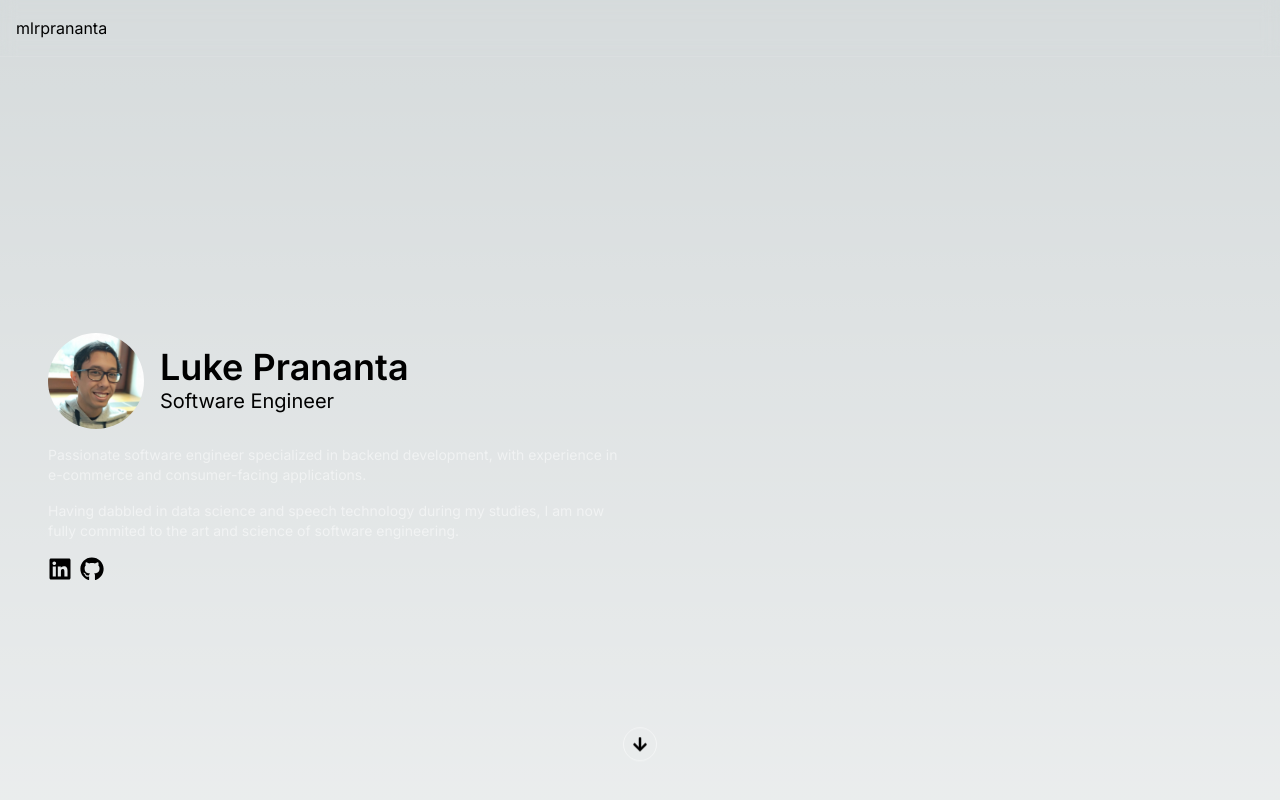
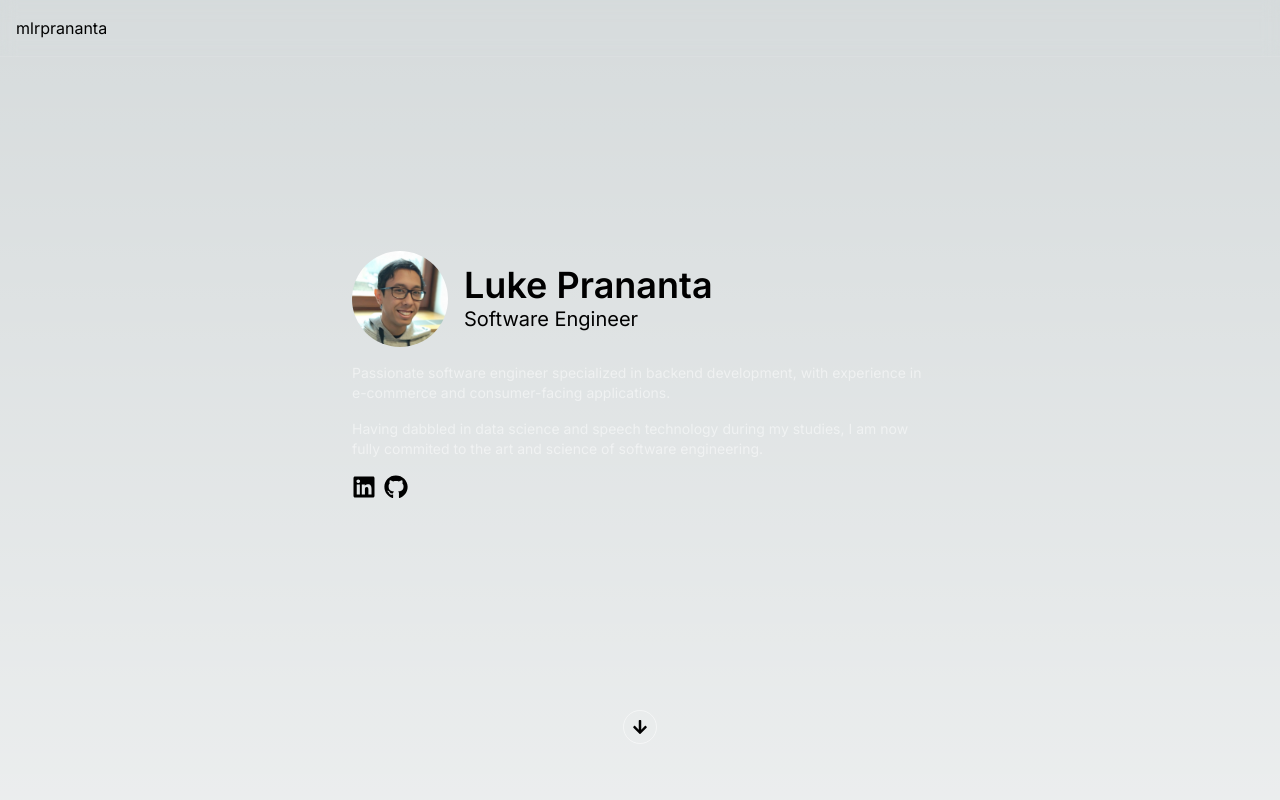
Before and after one commit to mlrprananta/mlrprananta.github.io, a Next.js app: page / in a window 1280 px wide. Shown: the top 800 px of the page. Built offline with nearby package versions, Linux system fonts and the light colour scheme.

Commit message:
Adjust hero section

```diff
--- a/components/Hero.tsx
+++ b/components/Hero.tsx
@@ -4,7 +4,8 @@ import Image from "next/image";
 
 export default function Hero() {
   return (
-    <div className="flex flex-col w-full min-h-screen p-12 md:justify-center">
+    <div className="flex flex-col w-full min-h-screen p-12 justify-center md:items-center">
+      <div className="grow"></div>
       <div className="">
         <div className="flex gap-x-4 my-2">
           <Image
@@ -38,10 +39,11 @@ export default function Hero() {
           </a>
         </div>
       </div>
-      <div className="absolute w-full bottom-8 left-0 flex justify-center">
+      <div className="grow"></div>
+      <div className="w-full flex justify-center my-2">
         <a
           href="#experience"
-          className="animate-bounce border border-white/50 rounded-full p-2"
+          className="border border-white/50 rounded-full p-2"
         >
           <FaArrowDown></FaArrowDown>
         </a>
--- a/components/Navbar.tsx
+++ b/components/Navbar.tsx
@@ -1,6 +1,6 @@
 export default function Navbar() {
   return (
-    <nav className="sticky top-0 flex p-4 w-full border-b border-white/10 backdrop-blur">
+    <nav className="fixed top-0 flex p-4 w-full border-b border-white/10 backdrop-blur">
       <a href="#">mlrprananta</a>
       <div></div>
     </nav>
```
Also changed, not shown: public/topography.svg (added).
